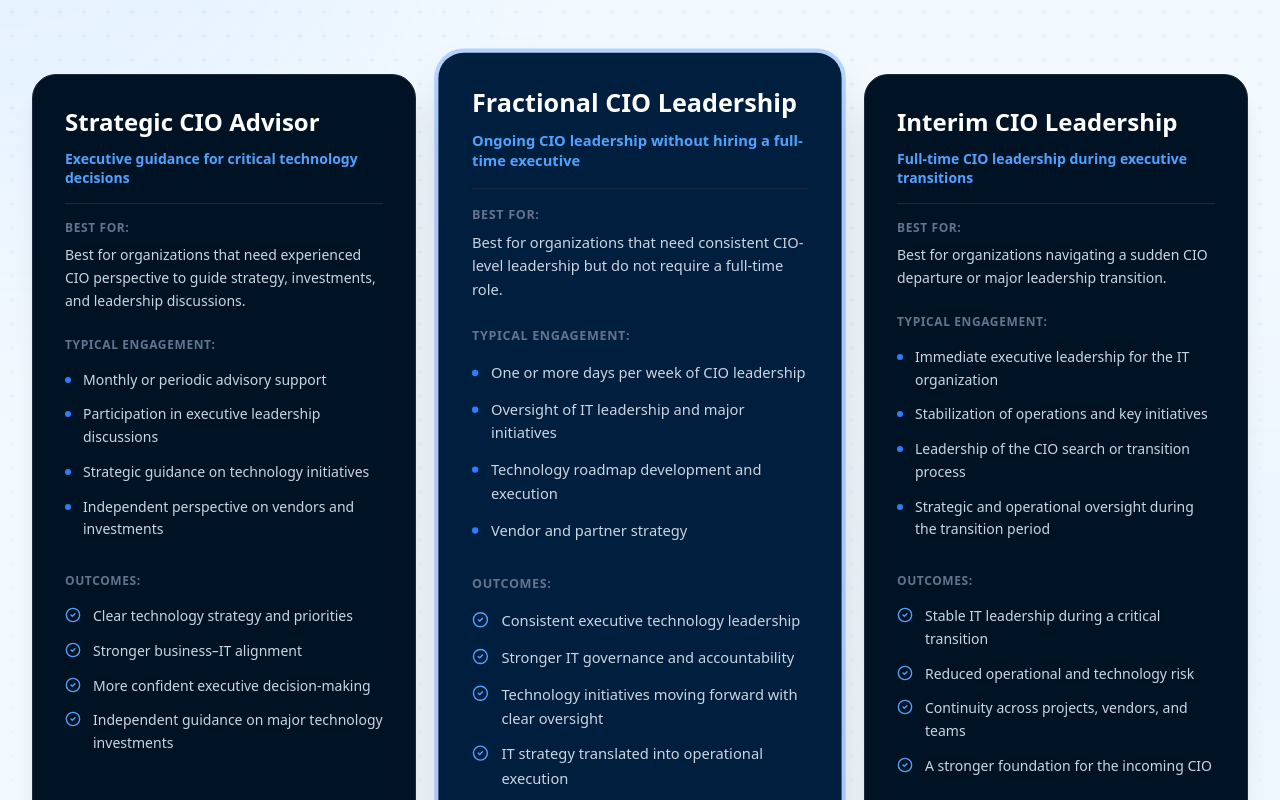
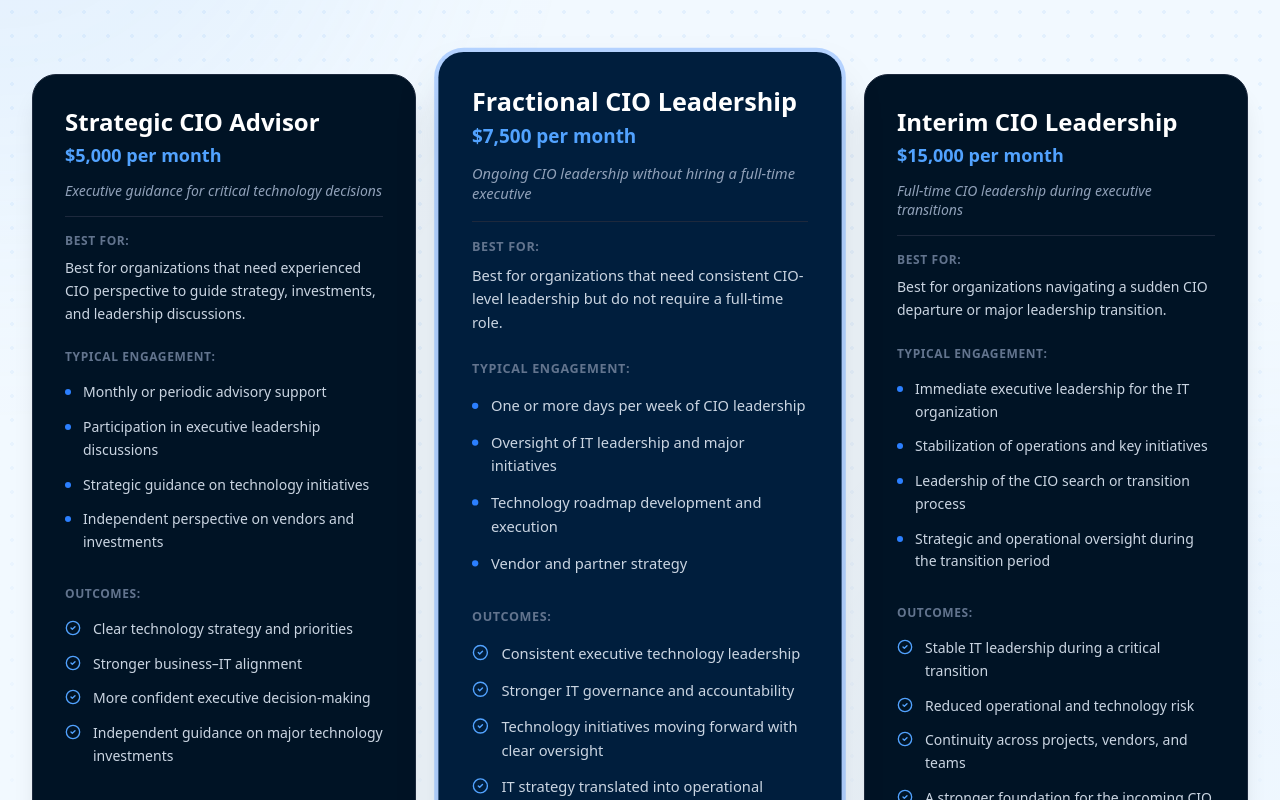
Before and after one commit to Yug210705/Brain, a React (Vite) app: page / in a window 1280 px wide. Shown: the part 4560-5360 px from the top of the page. Built offline with nearby package versions, Linux system fonts and the light colour scheme.

Commit message:
Add monthly pricing back to service cards, without hourly estimates

```diff
--- a/src/components/Pricing.jsx
+++ b/src/components/Pricing.jsx
@@ -51,6 +51,7 @@ const Pricing = () => {
     const plans = [
         {
             title: "Strategic CIO Advisor",
+            price: "$5,000 per month",
             description: "Executive guidance for critical technology decisions",
             bestFor: "Best for organizations that need experienced CIO perspective to guide strategy, investments, and leadership discussions.",
             engagement: [
@@ -69,6 +70,7 @@ const Pricing = () => {
         },
         {
             title: "Fractional CIO Leadership",
+            price: "$7,500 per month",
             description: "Ongoing CIO leadership without hiring a full-time executive",
             bestFor: "Best for organizations that need consistent CIO-level leadership but do not require a full-time role.",
             engagement: [
@@ -87,6 +89,7 @@ const Pricing = () => {
         },
         {
             title: "Interim CIO Leadership",
+            price: "$15,000 per month",
             description: "Full-time CIO leadership during executive transitions",
             bestFor: "Best for organizations navigating a sudden CIO departure or major leadership transition.",
             engagement: [
@@ -150,10 +153,13 @@ const Pricing = () => {
                             {/* Removed Most Popular Labels per instructions */}
 
                             <div className="mb-6">
-                                <h3 className="font-inter font-bold text-[24px] leading-tight text-white mb-3">
+                                <h3 className="font-inter font-bold text-[24px] leading-tight text-white mb-1">
                                     {plan.title}
                                 </h3>
-                                <p className="text-blue-400 font-semibold text-sm mb-4 leading-snug">
+                                <div className="text-blue-400 font-bold text-lg mb-3">
+                                    {plan.price}
+                                </div>
+                                <p className="text-slate-400 font-medium text-sm mb-4 leading-snug italic">
                                     {plan.description}
                                 </p>
                                 <div className="pt-4 border-t border-slate-800">
```
